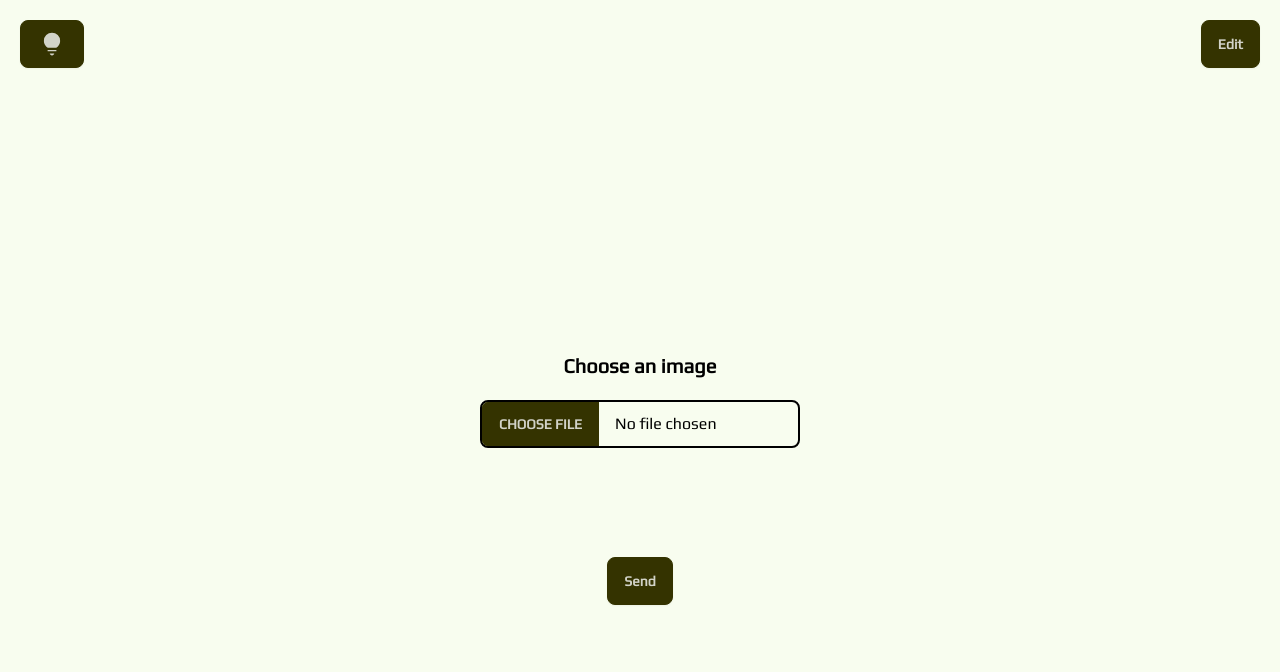
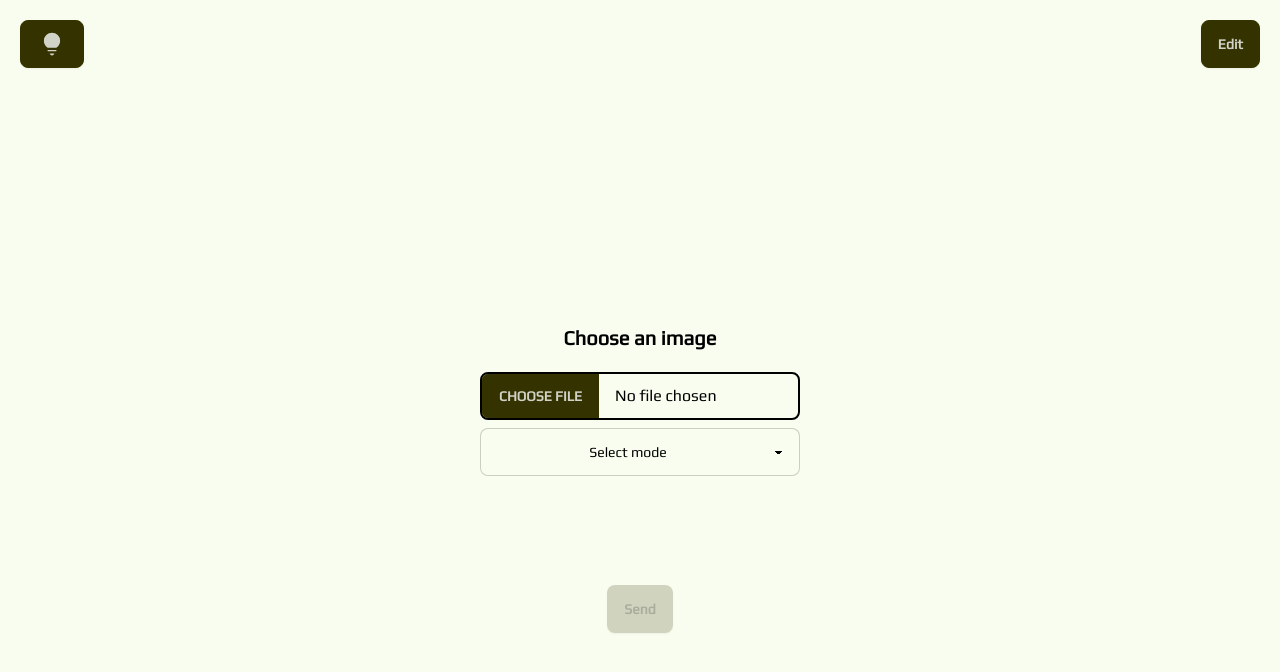
Before and after one commit to MasterPieceSVK/grade_calculator_v3_frontend, a Next.js app: page / in a window 1280 px wide. Shown: the top 672 px of the page. Built offline with nearby package versions, Linux system fonts and the light colour scheme.

Commit message:
new features

```diff
--- a/package.json
+++ b/package.json
@@ -9,6 +9,8 @@
     "lint": "next lint"
   },
   "dependencies": {
+    "@tanstack/react-query": "^5.45.0",
+    "@tanstack/react-query-devtools": "^5.45.0",
     "axios": "^1.7.2",
     "next": "14.2.4",
     "react": "^18",
--- /dev/null
+++ b/src/app/calculate/page.tsx
@@ -0,0 +1,25 @@
+"use client";
+import { useSearchParams } from "next/navigation";
+
+export default function Page() {
+  const searchParams = useSearchParams();
+  const search = searchParams.get("grades");
+
+  return (
+    <main className="bg-base-100 flex flex-col items-center justify-center h-lvh gap-4 text-black">
+      <h3>Please review if the grades were correctly recognized.</h3>
+      <textarea
+        placeholder="Grades"
+        className="textarea textarea-bordered textarea-lg w-full max-w-xs"
+      ></textarea>
+      <select className="select select-bordered w-full max-w-xs text-center">
+        <option>1</option>
+        <option>2</option>
+        <option>3</option>
+        <option>4</option>
+        <option>5</option>
+      </select>
+      <button className="btn btn-neutral mr-4">Calculate</button>
+    </main>
+  );
+}
--- a/src/app/layout.tsx
+++ b/src/app/layout.tsx
@@ -1,6 +1,7 @@
 import type { Metadata } from "next";
 import { Inter, Play, Roboto } from "next/font/google";
 import "./globals.css";
+import Provider from "../../utils/Provider";
 
 const inter = Inter({ subsets: ["latin"] });
 const roboto = Roboto({ subsets: ["latin"], weight: "400" });
@@ -18,7 +19,9 @@ export default function RootLayout({
 }>) {
   return (
     <html lang="en" data-theme="lemonade">
-      <body className={play.className}>{children}</body>
+      <body className={play.className}>
+        <Provider>{children}</Provider>
+      </body>
     </html>
   );
 }
--- /dev/null
+++ b/src/app/old/page.tsx
@@ -0,0 +1,3 @@
+export default function Page() {
+  return <h1>in progress</h1>;
+}
--- a/src/app/page.tsx
+++ b/src/app/page.tsx
@@ -1,14 +1,90 @@
 "use client";
 import { LightbulbIcon } from "@/components/icons/Lightbulb";
+import { useMutation } from "@tanstack/react-query";
+import axios from "axios";
 import Link from "next/link";
+import { useRouter } from "next/navigation";
+import { useState } from "react";
+
+type Response = {
+  data: {
+    grades: string[];
+  };
+};
+
+type Error = {
+  response?: {
+    data?: {
+      error: string;
+    };
+  };
+  message: string;
+  code?: string;
+};
+
+type InputData = {
+  image: File;
+};
 
 export default function Home() {
-  function handleSubmit(e: any) {
+  const [image, setImage] = useState<File | null>(null);
+  const [requestError, setRequestError] = useState<string>();
+  const [selectedMode, setSelectedMode] = useState<number>(0);
+  const router = useRouter();
+  function handleSubmit(e: React.FormEvent<HTMLFormElement>) {
     e.preventDefault();
     console.log("submit");
+    if (image) {
+      sendMutation.mutate({ image });
+    }
   }
+
+  function handleFileChange(e: React.ChangeEvent<HTMLInputElement>) {
+    const file = e.target.files?.[0];
+    if (file) {
+      setImage(file);
+    }
+  }
+
+  function handleChange(e: React.ChangeEvent<HTMLSelectElement>) {
+    setSelectedMode(Number(e.target.value));
+  }
+
+  const sendMutation = useMutation<Response, Error, InputData>({
+    mutationFn: async (data) => {
+      const formData = new FormData();
+      formData.append("image", data.image);
+      formData.append("mode", selectedMode.toString()); // Ensure mode is sent as a string
+
+      return axios.post(`${process.env.NEXT_PUBLIC_BASEURL}/upload`, formData, {
+        headers: {
+          "Content-Type": "multipart/form-data",
+        },
+      });
+    },
+    onSuccess: (res: Response) => {
+      const { grades } = res.data;
+      const queryString = `grades=${encodeURIComponent(
+        JSON.stringify(grades)
+      )}`;
+      router.push(`/calculate?${queryString}`);
+    },
+    onError: (e) => {
+      console.log(e);
+      if (e.response?.data) {
+        setRequestError(e.response.data.error);
+      } else if (e.code === "ERR_NETWORK") {
+        setRequestError(
+          "Network error: The server might be down. It tends to shut down sometimes. Feel free to use the old version here."
+        );
+      } else if (e.message) {
+        setRequestError(e.message);
+      }
+    },
+  });
+
   return (
-    <div className="flex flex-col  items-center h-lvh bg-base-100">
+    <div className="flex flex-col items-center h-lvh bg-base-100">
       <section className="flex justify-end w-full h-1/3 ">
         <div className="flex justify-between w-full">
           <Link href={"/tips"}>
@@ -35,9 +111,38 @@ export default function Home() {
           type="file"
           className="file-input file-input-bordered w-full max-w-xs text-black border-2 border-black"
           accept=".jpg, .jpeg, .png, .heic, .heif, .webp"
+          onChange={handleFileChange}
         />
+        <select
+          className="select select-bordered w-full max-w-xs text-black text-center mt-2"
+          onChange={handleChange}
+          value={selectedMode}
+        >
+          <option value={0} disabled>
+            Select mode
+          </option>
+          <option value={1}>Points (9.5/10)</option>
+          <option value={3}>% (95%)</option>
+          <option value={2}>Grades (1)</option>
+        </select>
+        {requestError && (
+          <div className="flex flex-col items-center gap-3 mt-5 w-5/6">
+            <h4 className="text-red-600 text-center text-wrap">
+              {requestError}
+            </h4>
+            {requestError.includes("Network error") && (
+              <Link href={"/old"}>
+                <button className="btn btn-neutral">Old version</button>
+              </Link>
+            )}
+          </div>
+        )}
         <div className="flex items-center h-1/2">
-          <button className="btn btn-neutral" type="submit">
+          <button
+            className="btn btn-neutral"
+            type="submit"
+            disabled={!image || selectedMode === 0}
+          >
             Send
           </button>
         </div>
--- a/src/app/tips/page.tsx
+++ b/src/app/tips/page.tsx
@@ -26,6 +26,14 @@ export default function Page() {
             provided.
           </h3>
         </li>
+        <li>
+          <h3>
+            4. If the backend server is down feel free to use the old version{" "}
+            <a className="link" href="/old">
+              here
+            </a>
+          </h3>
+        </li>
       </ul>
       <Link href={"/"}>
         <button className="btn btn-neutral translate-x-5 translate-y-5">
--- /dev/null
+++ b/utils/Provider.tsx
@@ -0,0 +1,14 @@
+"use client";
+import { QueryClient, QueryClientProvider } from "@tanstack/react-query";
+import { ReactQueryDevtools } from "@tanstack/react-query-devtools";
+import { useState } from "react";
+export default function Provider({
+  children,
+}: Readonly<{
+  children: React.ReactNode;
+}>) {
+  const [queryClient] = useState(() => new QueryClient());
+  return (
+    <QueryClientProvider client={queryClient}>{children}</QueryClientProvider>
+  );
+}
```
Also changed, not shown: 1 other file (tests, documents, lock files or other folders).
